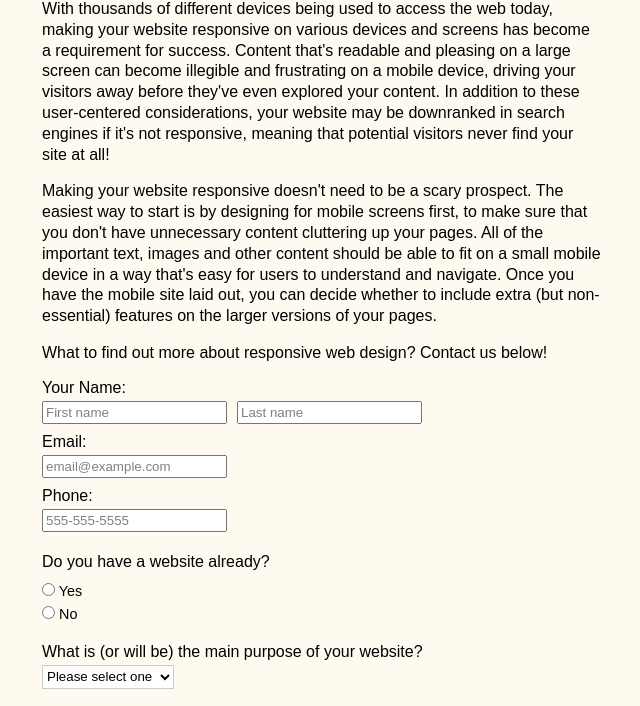
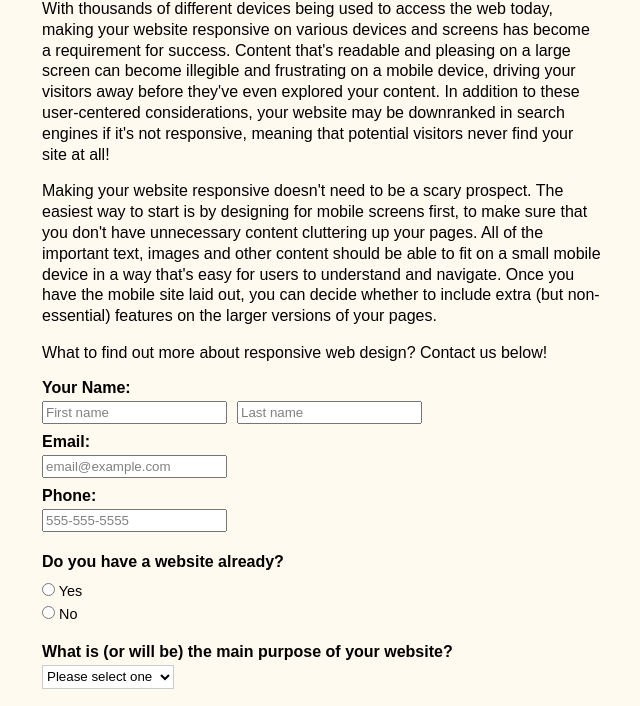
Before and after one commit to halleyl/rwd-page, a plain HTML site: page index.html in a window 1280 px wide. Shown: the part 65-771 px from the top of the page, without its empty margins (22-662 px from the left). Drawn offline with Linux system fonts and the light colour scheme.

Commit message:
Changed font weights

```diff
--- a/index.html
+++ b/index.html
@@ -5,7 +5,7 @@
   <meta name="referrer" content="origin">
   <title>Responsive Web Design</title>
     <link rel="stylesheet" type="text/css" href="styles/meyer-reset.css">
-    <link href="https://fonts.googleapis.com/css?family=Open+Sans:300,500,800" rel="stylesheet">
+    <link href="https://fonts.googleapis.com/css?family=Open+Sans:300,600,800" rel="stylesheet">
     <link rel="stylesheet" type="text/css" href="styles/stylesheet.css">
   </head>
   <body>
--- a/styles/stylesheet.css
+++ b/styles/stylesheet.css
@@ -39,11 +39,11 @@ input[type=text] {
 
 label {
   display: block;
-  font-weight: 500;
+  font-weight: 600;
 }
 
 legend {
-  font-weight: 500;
+  font-weight: 600;
 }
 
 /* Get the first name and last name fields next to eachother */
```
